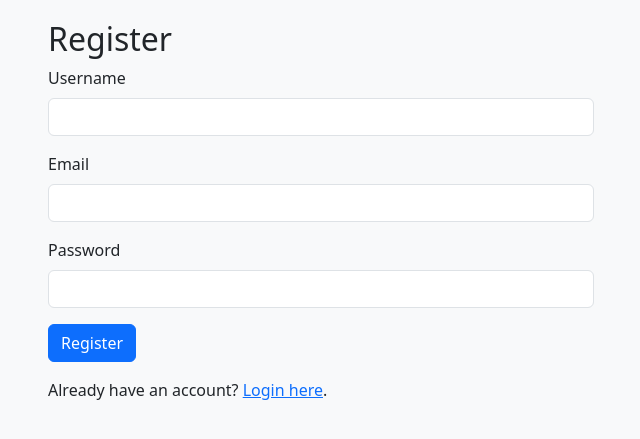
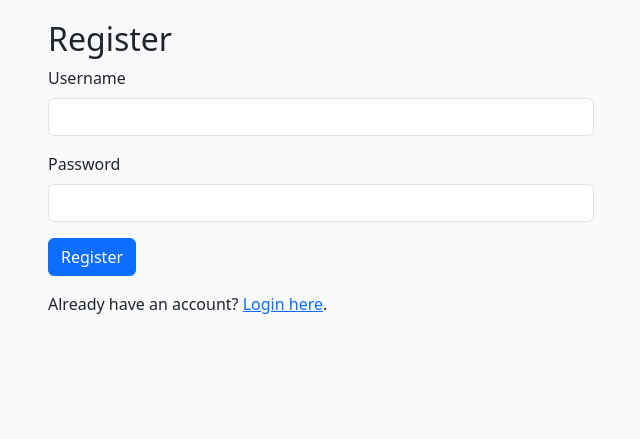
Before and after one commit to diamond2016/A-ToDo-List, a Flask app: page /auth/register in a window 1280 px wide. Shown: the part 56-495 px from the top of the page, without its empty margins (319-959 px from the left). Run offline with Flask 3, Linux system fonts and the light colour scheme.

Commit message:
update forms register (no email)

```diff
--- a/forms.py
+++ b/forms.py
@@ -9,7 +9,6 @@ class LoginForm(FlaskForm):
 
 class RegistrationForm(FlaskForm):
     username = StringField('Username', validators=[DataRequired(), Length(min=2, max=20)])
-    email = StringField('Email', validators=[DataRequired()])
     password = PasswordField('Password', validators=[DataRequired()])
     submit = SubmitField('Register')
 
--- a/routes/auth.py
+++ b/routes/auth.py
@@ -38,7 +38,6 @@ def register():
     form = RegistrationForm()
     if form.validate_on_submit():
         username = form.username.data
-        email = form.email.data
         password = str(form.password.data)
         hash_password = generate_password_hash(password, method="pbkdf2:sha256", salt_length=8)
         user: User = User(
--- a/templates/auth/register.html
+++ b/templates/auth/register.html
@@ -12,10 +12,6 @@
                 {{ form.username(class="form-control") }}
             </div>
             <div class="mb-3">
-                {{ form.email.label(class="form-label") }}
-                {{ form.email(class="form-control") }}
-            </div>
-            <div class="mb-3">
                 {{ form.password.label(class="form-label") }}
                 {{ form.password(class="form-control") }}
             </div>
```
Also changed, not shown: 1 other file.
